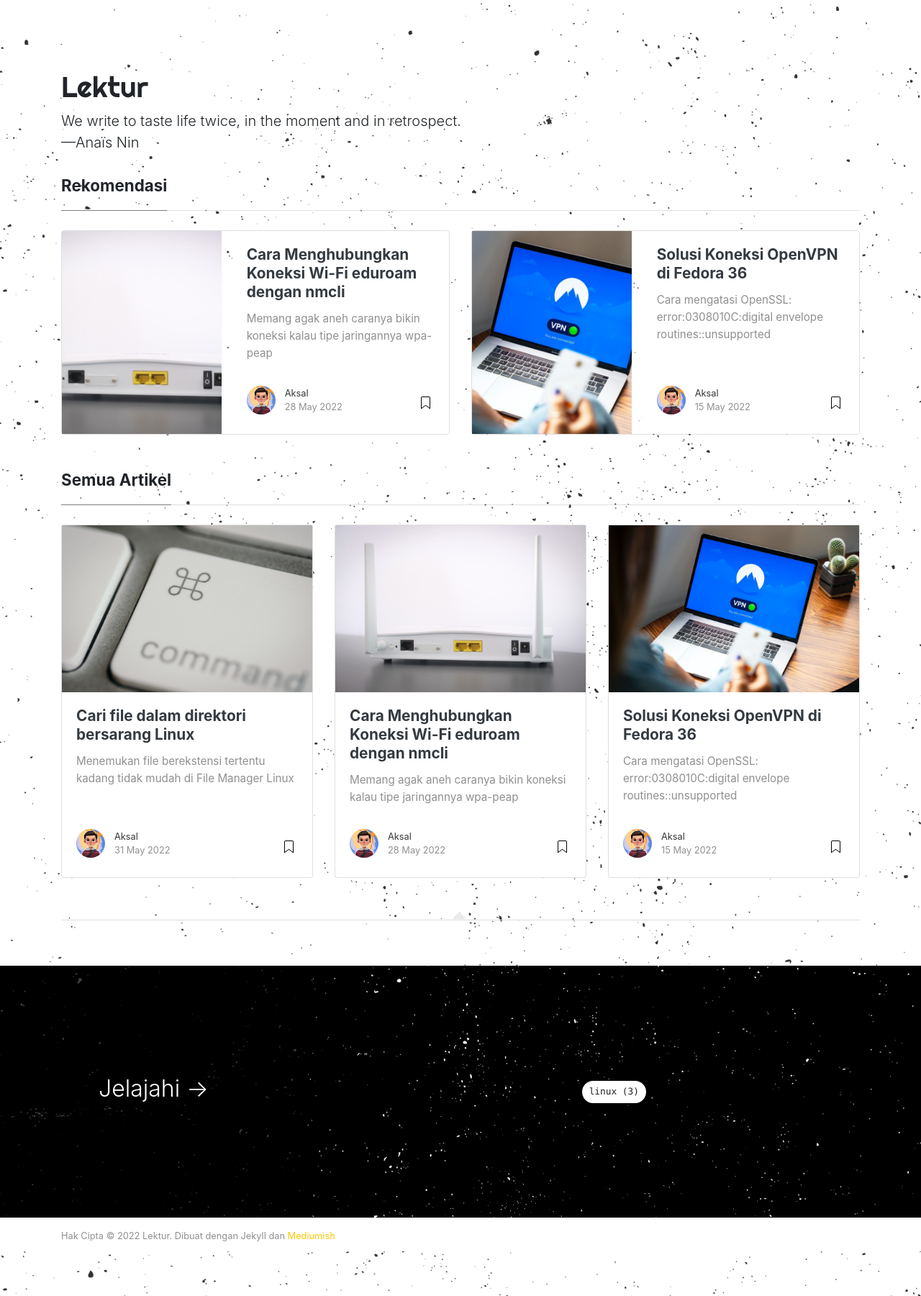
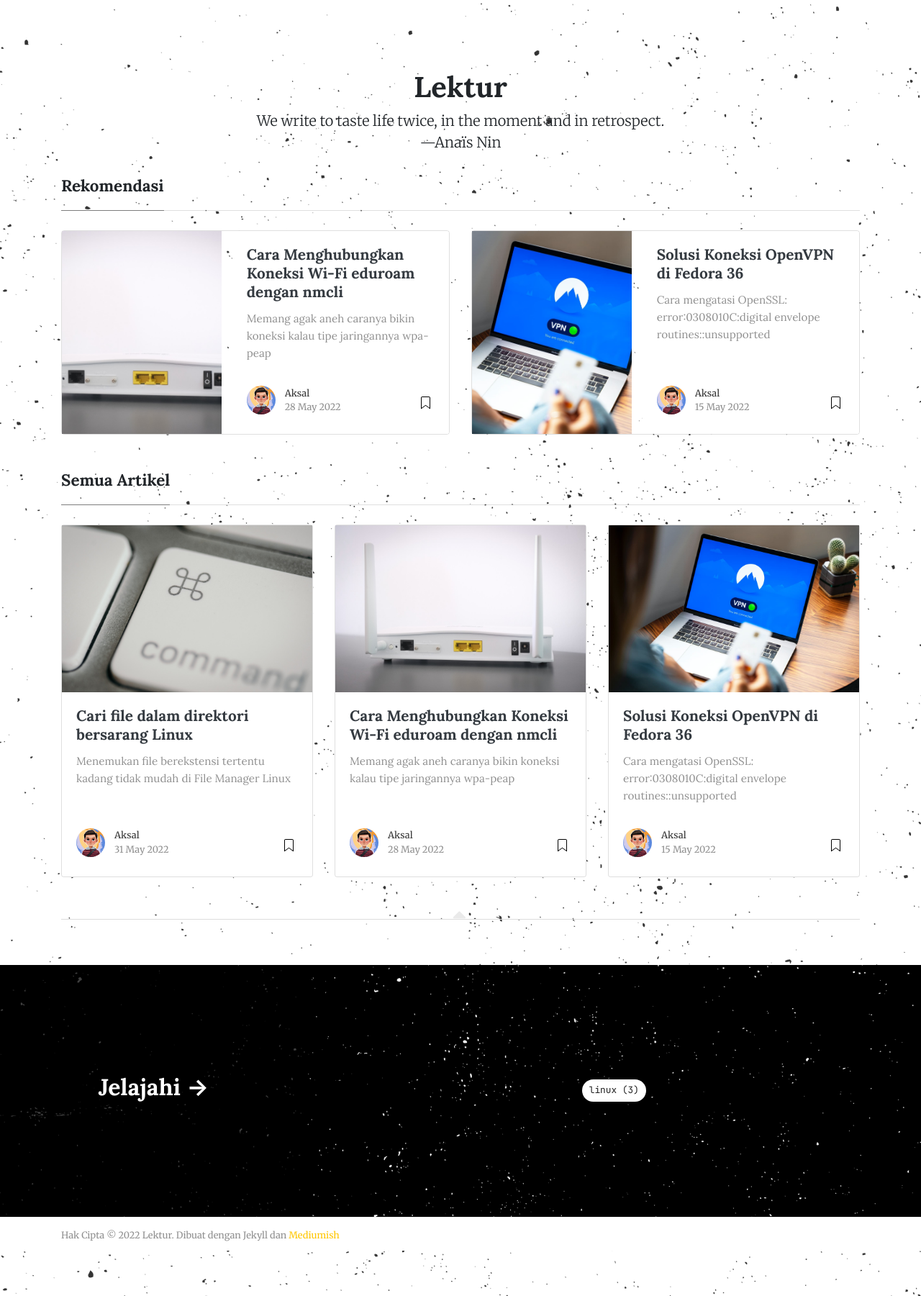
Before and after one commit to aksalsf/blog, a Jekyll site: the page built from index.html, in a window 1280 px wide. Shown: the whole page at 72% size. Built offline with Jekyll 4.4.1, drawn with Linux system fonts in a browser that asks for light colours; nearby versions of some CDN libraries; the list of posts is cut into pages by our own code.

Commit message:
🏂🏼 Change font

```diff
--- a/_layouts/default.html
+++ b/_layouts/default.html
@@ -37,7 +37,9 @@ ga('send', 'pageview');
 <body class="{{layout}}" style="background: url(https://aksalsf.github.io/blog/assets/images/grunge-black.png);">
 	<!-- defer loading of font and font awesome -->
 	<noscript id="deferred-styles">
-		<link href="https://fonts.googleapis.com/css?family=Righteous%7CMerriweather:300,300i,400,400i,700,700i" rel="stylesheet">
+        <link rel="preconnect" href="https://fonts.googleapis.com">
+        <link rel="preconnect" href="https://fonts.gstatic.com" crossorigin>
+        <link href="https://fonts.googleapis.com/css2?family=JetBrains+Mono&family=Lora:ital,wght@0,400;0,700;1,400;1,700&family=Merriweather:ital,wght@0,300;0,400;0,700;1,300;1,400;1,700&display=swap" rel="stylesheet">
 		<link rel="stylesheet" href="https://use.fontawesome.com/releases/v5.0.13/css/all.css" integrity="sha384-DNOHZ68U8hZfKXOrtjWvjxusGo9WQnrNx2sqG0tfsghAvtVlRW3tvkXWZh58N9jp" crossorigin="anonymous">
 	</noscript>
 
@@ -47,7 +49,7 @@ ga('send', 'pageview');
 
 <!-- Site Title
 ================================================== -->
-<div class="mainheading">
+<header class="mainheading text-center">
     <h1 class="sitetitle">
         <a class="text-body" href="{{ site.baseurl }}/">
             {{ site.name }}
@@ -56,7 +58,7 @@ ga('send', 'pageview');
     <p class="lead">
         {{ site.description }}
     </p>
-</div>
+</header>
 
 <!-- Content
 ================================================== -->
@@ -88,7 +90,7 @@ ga('send', 'pageview');
 	<div class="d-md-flex h-100">
 		<div class="d-none d-md-block col-md-4 transpdark align-self-center text-center h-100">
             <div class="d-md-flex align-items-center justify-content-center h-100">
-                <h2 class="d-md-block align-self-center py-1 font-weight-light">Jelajahi <span class="d-none d-md-inline">→</span></h2>
+                <h2 class="d-md-block align-self-center py-1 font-weight-bold">Jelajahi <span class="d-none d-md-inline">→</span></h2>
             </div>
 		</div>
 		<div class="col-md-8 p-5 align-self-center text-center">
--- a/assets/css/screen.css
+++ b/assets/css/screen.css
@@ -7,6 +7,11 @@ License: https://www.wowthemes.net/freebies-license/
     html { font-size:18px; } /* Increase the font size on higher resolutions */
     .container {max-width:80%;}
 }
+
+body {
+    font-family: 'Merriweather', sans-serif;
+}
+
 .mainheading {
     padding: 1rem 0rem;
 }
@@ -27,7 +32,7 @@ pre {
     border: #E3EDF3 1px solid;
     width: 100%;
     padding: 7px;
-    font-family: monospace, sans-serif;
+    font-family: 'JetBrains Mono', monospace;
     font-size: .9rem;
     white-space: pre;
     overflow: auto;
@@ -321,7 +326,7 @@ span.post-read-more a:hover {
 }
 
 .mainheading h1.sitetitle {
-    font-family: Righteous;
+    font-weight: 700;
 }
 
 .mainheading h1.posttitle {
@@ -346,7 +351,7 @@ span.post-read-more a:hover {
 }
 
 .article-post {
-    font-family: Merriweather;
+    font-family: 'Merriweather', sans-serif;
     font-size: 1.1rem;
     line-height: 1.84;
     color: rgba(0, 0, 0, .8);
@@ -701,7 +706,7 @@ h3,
 h4,
 h5,
 h6 {
-    font-family: -apple-system, system-ui, BlinkMacSystemFont, "Segoe UI", Roboto, "Helvetica Neue", Arial, sans-serif;
+    font-family: 'Lora', -apple-system, system-ui, BlinkMacSystemFont, "Segoe UI", Roboto, "Helvetica Neue", Arial, sans-serif;
 }
 
 .article-post .h1,
@@ -915,3 +920,7 @@ iframe {
     opacity: 0;
     transition: opacity .25s;
 }
+
+.text-monospace {
+    font-family: 'JetBrains Mono', monospace;
+}
--- a/assets/js/mediumish.js
+++ b/assets/js/mediumish.js
@@ -104,8 +104,6 @@ jQuery(document).ready(function($){
         lastScrollTop = st;
     }
 
-    $('.site-content').css('margin-top', $('header').outerHeight() + 'px');
-
     // spoilers
      $(document).on('click', '.spoiler', function() {
         $(this).removeClass('spoiler');
```
